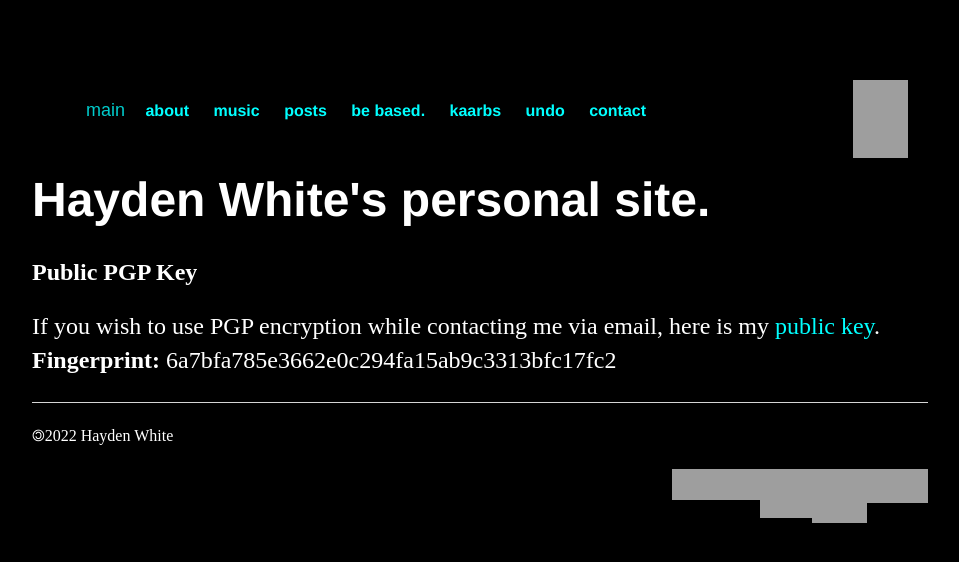
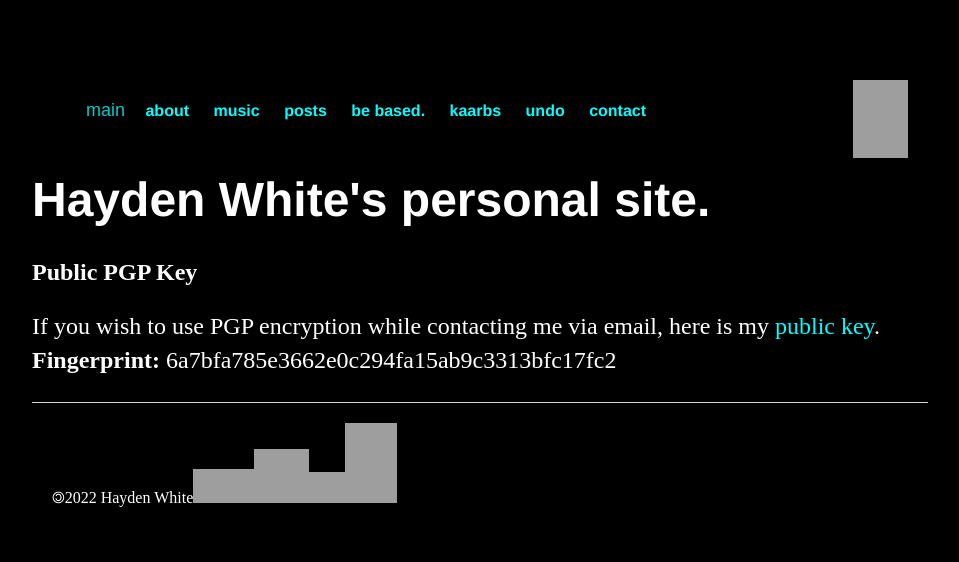
Before and after one commit to whiteVHS/whiteVHS.github.io, a Jekyll site: the page built from pgp/index.html, in a window 1280 px wide. Shown: the top 562 px of the page, without its empty margins (160-1119 px from the left). Built offline with Jekyll 4.4.1, drawn with Linux system fonts in a browser that asks for light colours; grey boxes are pictures that could not be loaded.

Commit message:
Update default.html

```diff
--- a/_layouts/default.html
+++ b/_layouts/default.html
@@ -31,7 +31,7 @@ img {
 
 </div><!-- /.container -->
 			<footer>
-	    <div class="div1">
+	    <div class="footer-css">
 	    <div><p><small>🄯2022 Hayden White</small></p></div>
 	    <div><a href="https://haydenwhite.bandcamp.com" target="_blank" rel="noopener noreferrer" title="white VHS"><img alt="bandcamp" src="https://64.media.tumblr.com/a15f71ce5371c3df576cf1b4c498c1be/8c1923369cd1bbd9-00/s540x810/dce136d274a2b3f2af9147d9252284aba73f68a2.pnj" width="61" height="34" /></a></div>
             <div><a href="https://github.com/whiteVHS/whiteVHS.github.io/" target="_blank" rel="noopener noreferrer" title="Source Code"><img alt="source" src="https://64.media.tumblr.com/31f49a849cd1b6acaaebbd951daac2fa/4e5b695432143826-c7/s540x810/90e98fb64abbf3b2f526c42249553d7557db5110.pnj" width="55" height="54" /></a></div>
```
